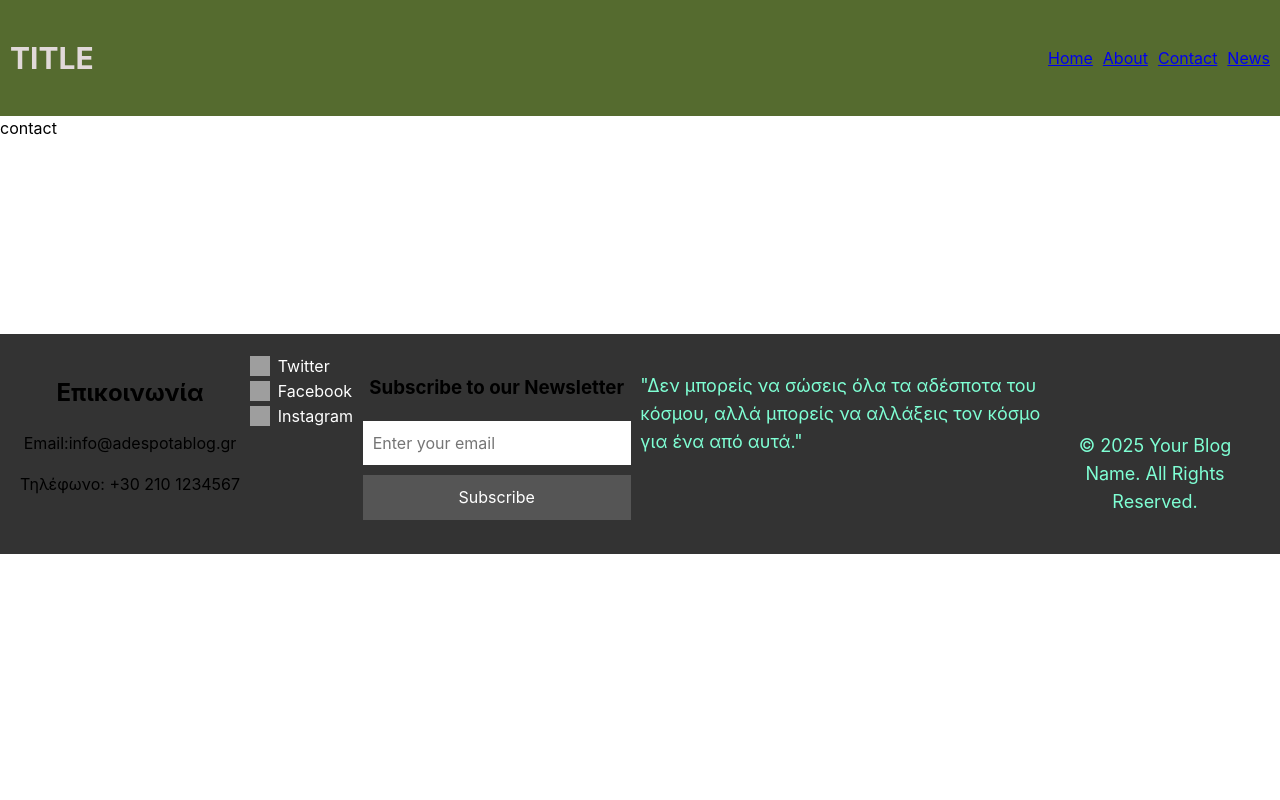
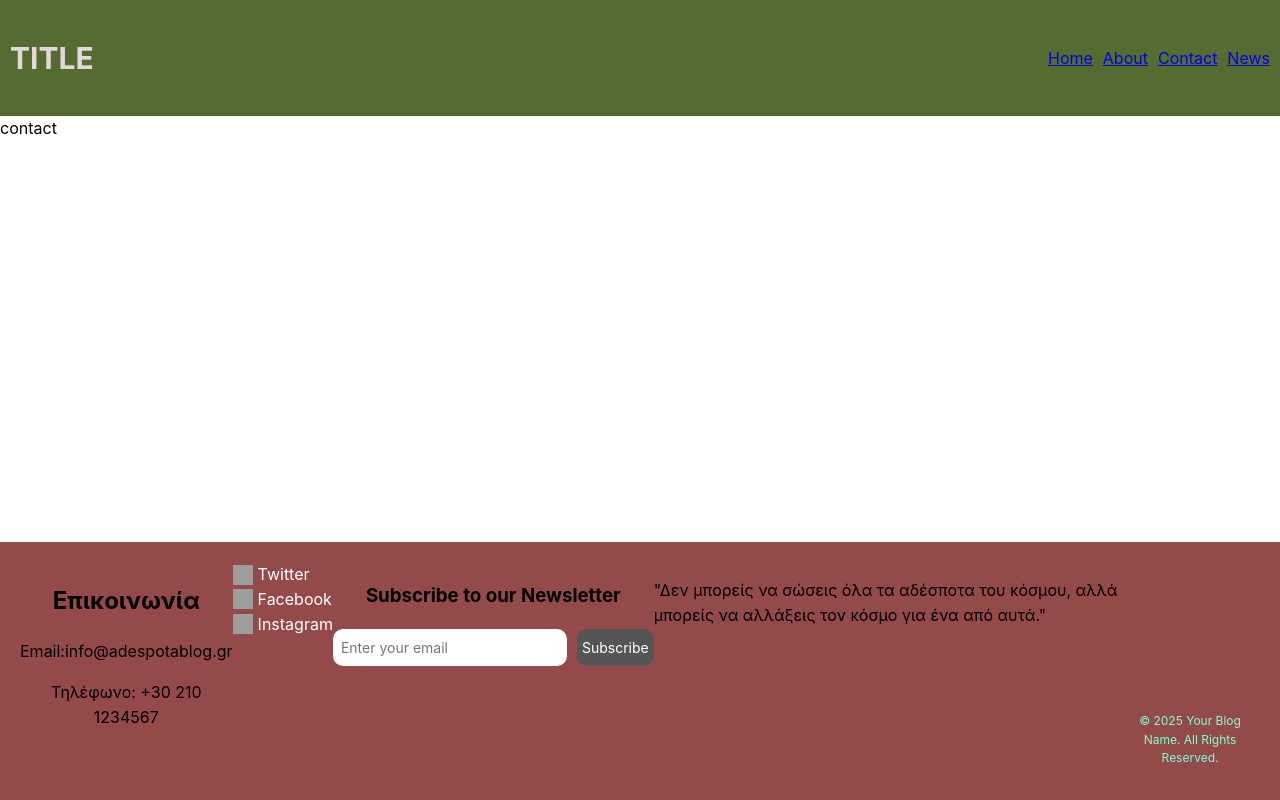
Before and after one commit to plexistrat/next-personal-blog, a Next.js app: page /contact in a window 1280 px wide. Built offline with nearby package versions, Linux system fonts and the light colour scheme; grey boxes are pictures that could not be loaded.

Commit message:
more fixes

```diff
--- a/components/Footer/Footer.module.css
+++ b/components/Footer/Footer.module.css
@@ -1,36 +1,20 @@
 .footer {
-  background-color: #333;
-  position: relative;
-  bottom: -193px;
-  display: flex;
-  flex-direction: column;
+  background-color: #944a4a;
+  position: absolute;
+  bottom: 0;
+  width: 100%;
 }
 
 .footerContainer {
   display: flex;
-  justify-content: space-between;
+  justify-content: space-around;
   padding: 20px;
-  /* margin: 0 auto; */
-  /* max-width: 1200px; */
 }
 .contact {
   text-align: center;
+}
 
-  @media screen and (max-width: 320px) {
-    flex-direction: column;
-  }
-}
-.contact h2 {
-}
-.contact p {
-}
 .social {
-  /* display: flex; */
-  /* gap: 10px; */
-
-  @media screen and (max-width: 320px) {
-    flex-direction: column;
-  }
 }
 
 .social a {
@@ -38,7 +22,7 @@
   text-decoration: none;
   display: flex;
   align-items: center;
-  gap: 8px;
+  gap: 5px;
 }
 
 .social a:hover {
@@ -57,27 +41,25 @@
 
 .newsletterForm {
   display: flex;
-  flex-direction: column;
+  flex-direction: row;
   gap: 10px;
-
-  @media screen and (max-width: 320px) {
-    flex-direction: column;
-  }
 }
 
 .newsletterForm input {
-  padding: 10px;
-  font-size: 16px;
+  padding: 8px;
+  font-size: 14px;
   border: none;
+  border-radius: 10px;
 }
 
 .newsletterForm button {
-  padding: 10px 10px;
-  font-size: 16px;
+  padding: 5px 5px;
+  font-size: 14px;
   background-color: #555;
   color: white;
   border: none;
   cursor: pointer;
+  border-radius: 10px;
 }
 
 .newsletterForm button:hover {
@@ -101,18 +83,15 @@
   background-color: #777;
 }
 .disclaimer {
-  width: 400px;
-  font-size: 18px;
-  color: aquamarine;
+  /* width: 400px; */
+  /* font-size: 14px; */
+  /* color: aquamarine; */
 }
 .copyright {
-  width: 210px;
-  font-size: 18px;
+  /* width: 210px; */
+  font-size: 12px;
   color: aquamarine;
   text-align: center;
-  margin-top: 78px;
-
-  @media screen and (max-width: 320px) {
-    flex-direction: column;
-  }
+  margin-top: 150px;
+  margin-right: auto;
 }
```
